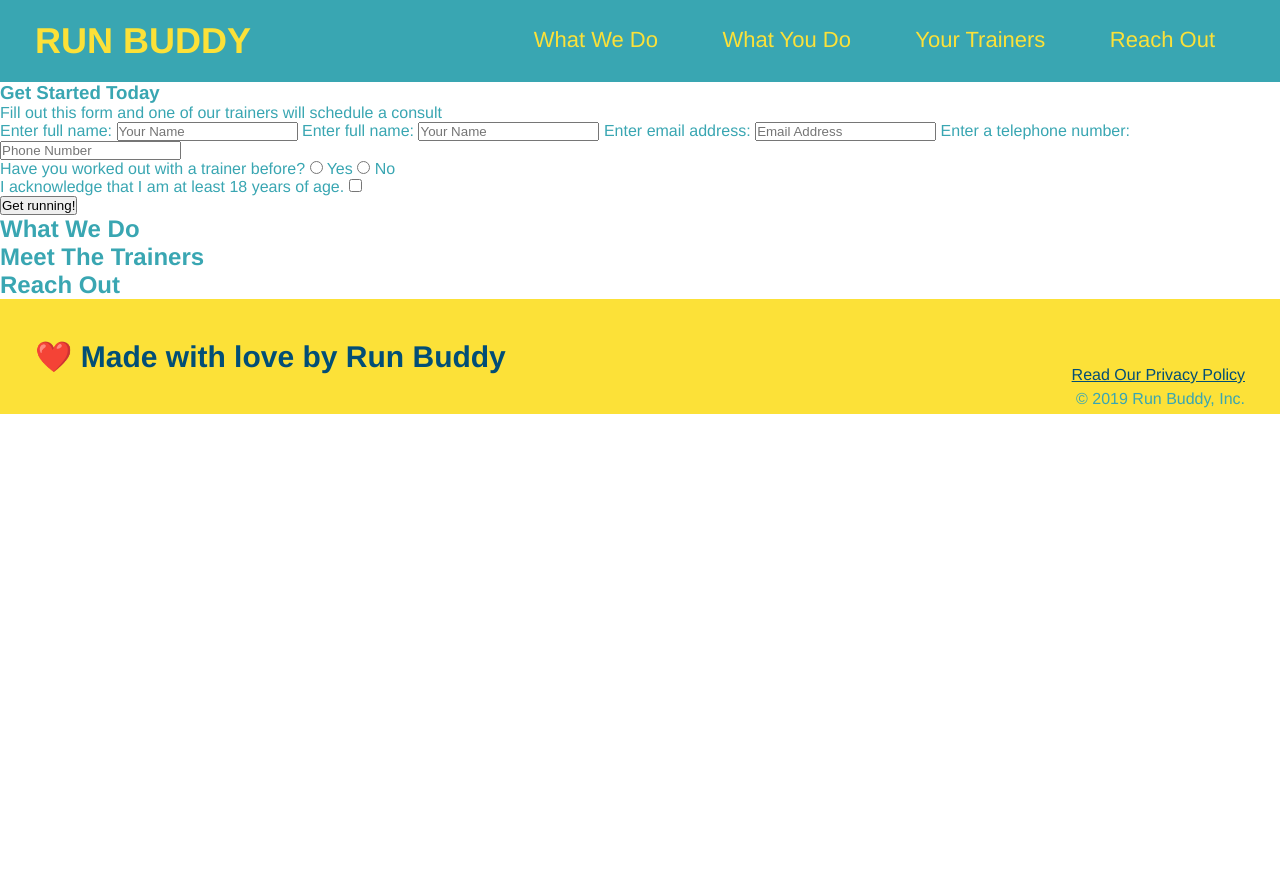
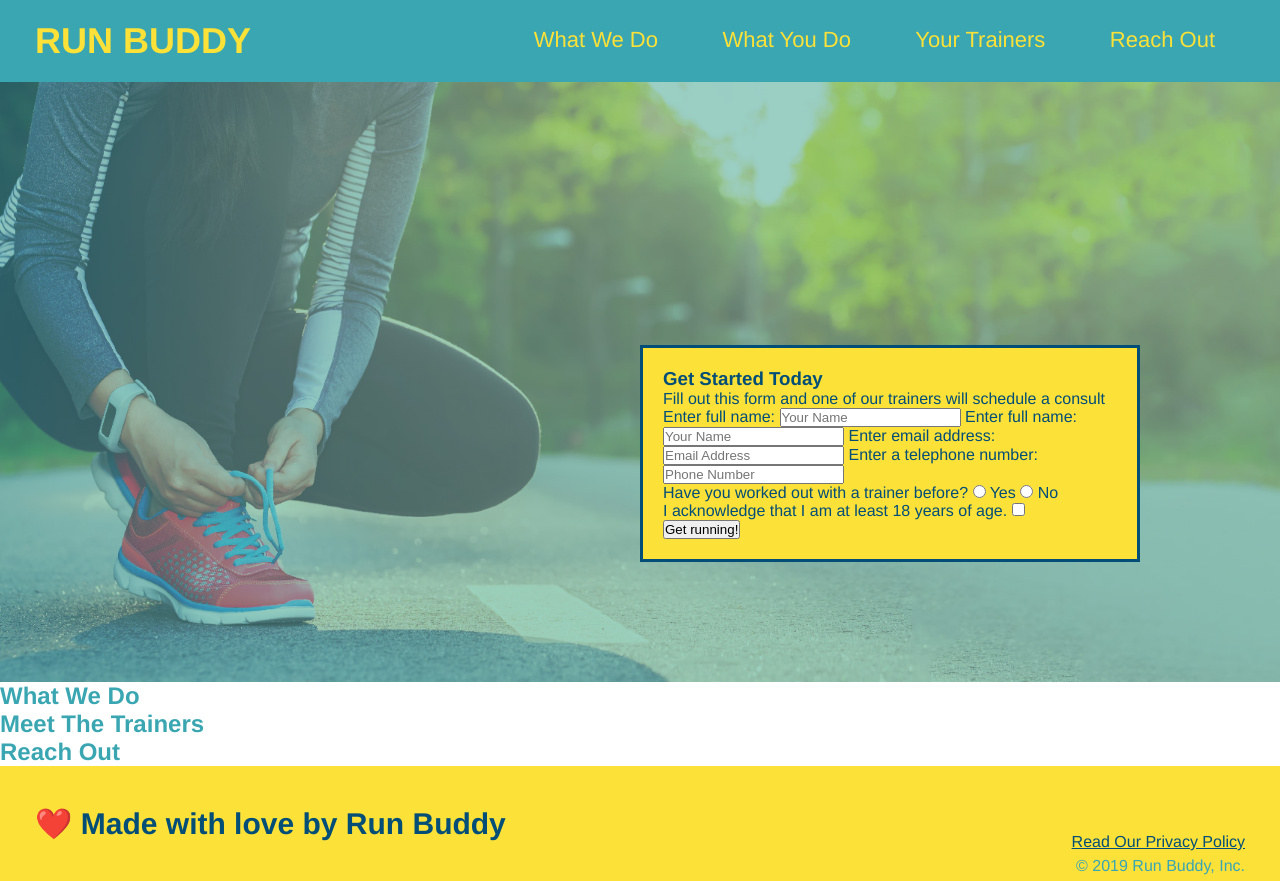
Before and after one commit to davidmanzavrakos/run-buddy, a plain HTML site: page index.html in a window 1280 px wide. Before the commit the page ends 800 px from the top, so only its background shows below. Drawn offline with Linux system fonts and the light colour scheme.

Commit message:
<modified the layout>

```diff
--- a/assets/css/style.css
+++ b/assets/css/style.css
@@ -64,3 +64,24 @@ body {
   footer a {
     color: #024e76;
   }
+
+ /* Hero Style Start */
+.hero {
+    background-image: url("../images/hero-bg.jpg");
+    height: 600px;
+    background-size: cover;
+    background-position: center;
+    position: relative;
+  }
+  /* Hero Style End */
+
+  .hero-form {
+    border: 3px solid #024e76;
+    background-color: #fce138;
+    padding: 20px;
+    width: 500px;
+    color: #024e76;
+    position: absolute;
+    bottom: 120px;
+    right: 140px;
+  }
--- a/index.html
+++ b/index.html
@@ -33,8 +33,9 @@
         </nav>
     </header>
 
-    <section>
-        <div>
+   <!--Hero Section-->
+    <section class="hero">
+        <div class="hero-form">
           <h3>Get Started Today</h3>
           <p>Fill out this form and one of our trainers will schedule a consult</p>
         <!-- Add form element -->
```
Also changed, not shown: assets/images/hero-bg.jpg (added).
